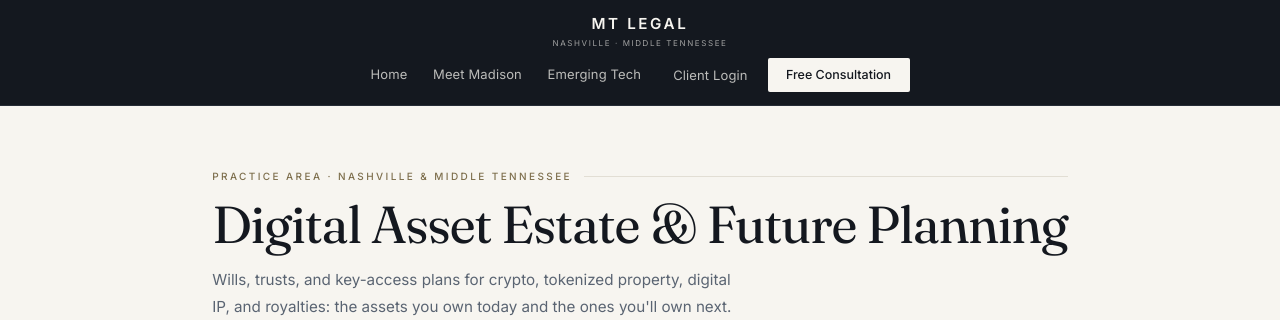
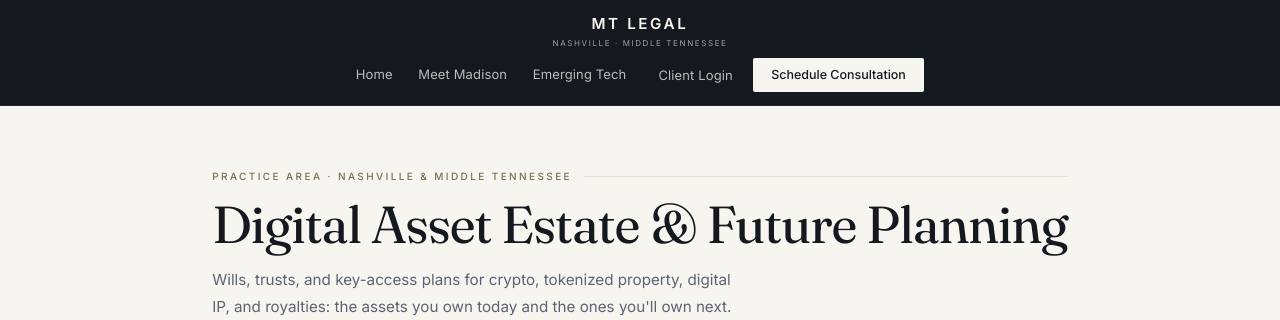
Before and after one commit to mtbiggs-legal/mt-legal-site, a Flask app: page /practice/estate-business in a window 1280 px wide. Shown: the top 320 px of the page. Run offline with Flask 3, Linux system fonts and the light colour scheme; parts of the project's set-up code (start-up, migrations or seed data) failed here and were passed over.

Commit message:
feat(brand): paid consultations; LEGAL mark; business card
Replace every "free consultation" with a brief no-cost intro call and a paid
consultation credited toward the retainer (pages, FAQ, meta, intake email,
chat prompt). Add an MT mark with a small LEGAL for the email signature and a
new business card, and drop the MT Legal text line from the signature.

Co-Authored-By: Claude Opus 5.5 <noreply@anthropic.com>

```diff
--- a/blueprints/email_service.py
+++ b/blueprints/email_service.py
@@ -207,11 +207,12 @@ def send_lead_email(name: str, email: str, case_type: str, assigned_attorney: st
         <strong>{practice}</strong> and will be in touch shortly.
       </p>
       <p>
-        The fastest way to get answers is to schedule a
-        <strong>free 20-minute consultation</strong> directly on our calendar:
+        The fastest way to get started is to book a brief intro call, at no cost,
+        directly on our calendar. If your matter is a fit, we will schedule a full
+        consultation; its fee is credited toward your retainer if you hire us.
       </p>
       <div class="cta">
-        <a href="{cal_url}">Book Your Free Consultation &rarr;</a>
+        <a href="{cal_url}">Book Your Intro Call &rarr;</a>
       </div>
       <hr class="divider">
       <p>
@@ -230,7 +231,7 @@ def send_lead_email(name: str, email: str, case_type: str, assigned_attorney: st
     text_body = (
         f"Hi {first_name},\n\n"
         f"Thank you for reaching out about your {practice} matter.\n\n"
-        f"Book a free consultation: {cal_url}\n\n"
+        f"Book a brief intro call (no cost): {cal_url}\n\n"
         f"Assigned attorney: {atty_display}\n"
         f"Urgent matters: {phone}\n\n"
         f"Warm regards,\n{atty_display}\nMT Legal"
--- a/blueprints/public.py
+++ b/blueprints/public.py
@@ -237,7 +237,9 @@ def chat_message():
         "decentralization share one idea: protecting the individual, their privacy, and their "
         "fundamental rights from overreaching power. You help answer "
         "general legal questions and direct "
-        "people to schedule a free consultation for specific legal advice. Always recommend "
+        "people to schedule a consultation for specific legal advice (a brief intro call is "
+        "at no cost; the full consultation has a fee credited toward the retainer if they "
+        "hire the firm). Never call the consultation free. Always recommend "
         "consulting with an attorney for personalized advice."
     )
 
--- a/brand/email-signature.txt
+++ b/brand/email-signature.txt
@@ -1,7 +1,7 @@
 Madison T. Biggs, Esq.
 Founder & Managing Partner
-MT Legal | Nashville · Middle Tennessee
+Nashville · Middle Tennessee
 615-601-0633 • Mtbiggs@midtennlegal.com • midtennlegal.com
-Schedule a free consultation: https://midtennlegal.com/intake
+Schedule a consultation: https://midtennlegal.com/intake
 
-This email may contain confidential or attorney-client privileged information. If you received it in error, please notify the sender and delete it. Contacting MT Legal does not create an attorney-client relationship until a written engagement letter is signed. Attorney advertising.
+This email may contain confidential or attorney-client privileged information. If you received it in error, please notify the sender and delete it. Contacting this office does not create an attorney-client relationship until a written engagement letter is signed. Attorney advertising.
--- a/templates/base.html
+++ b/templates/base.html
@@ -38,7 +38,7 @@
   })();
   </script>
   <title>{% block title %}{{ firm_name }} | Nashville Criminal Defense &amp; Digital Asset Attorney{% endblock %}</title>
-  <meta name="description" content="{% block meta_description %}{{ firm_name }} is a Nashville criminal defense firm first, and DeFi-native counsel for digital assets. Criminal defense, civil rights litigation, estate and family planning, and personal injury across Middle Tennessee, plus digital asset estate planning, stablecoins and agentic payments, and real-world asset tokenization. Free consultation.{% endblock %}" />
+  <meta name="description" content="{% block meta_description %}{{ firm_name }} is a Nashville criminal defense firm first, and DeFi-native counsel for digital assets. Criminal defense, civil rights litigation, estate and family planning, and personal injury across Middle Tennessee, plus digital asset estate planning, stablecoins and agentic payments, and real-world asset tokenization. Schedule a consultation.{% endblock %}" />
   <link rel="canonical" href="{{ request.base_url }}" />
   <!-- Link previews (texts, iMessage, WhatsApp, LinkedIn, Facebook, Slack) -->
   {% set og_image = url_for('static', filename='images/og-image.jpg', _external=True) %}
@@ -320,7 +320,7 @@
         </nav>
         <div class="header-portals">
           {% if not public_site_only %}<a href="{{ url_for('auth.client_login') }}"   class="portal-pill">Client Login</a>{% endif %}
-          <a href="{{ url_for('intake.intake') }}"       class="header-cta">Free Consultation</a>
+          <a href="{{ url_for('intake.intake') }}"       class="header-cta">Schedule Consultation</a>
         </div>
       </div>
     </div>
@@ -558,7 +558,7 @@
         <div class="consult-divider"></div>
         <p id="consult-body" class="consult-body-text"></p>
         <a href="/intake" class="btn btn-consult" style="display:inline-flex;text-decoration:none;margin-bottom:.75rem;font-size:1rem;padding:.8rem 2rem">
-          Schedule Free Consultation →
+          Schedule Consultation →
         </a>
         <br/>
         <button class="btn btn-secondary" id="consult-dismiss" onclick="closeConsultModal()" style="margin-top:.4rem">
@@ -572,7 +572,7 @@
   <div id="calendar-modal" class="modal-overlay" style="display:none" onclick="handleModalOverlayClick(event)">
     <div class="modal-box">
       <div class="modal-header">
-        <h2>📞 Schedule Free Initial Call</h2>
+        <h2>📞 Schedule Initial Call</h2>
         <button class="modal-close" onclick="closeScheduleModal()" title="Close">✕</button>
       </div>
       <div class="modal-body">
@@ -631,7 +631,7 @@
           oninput="this.style.height='auto';this.style.height=Math.min(this.scrollHeight,80)+'px'"></textarea>
         <button id="chat-send" onclick="sendChatMsg()" title="Send">&#9658;</button>
       </div>
-      <div id="chat-disclaimer">General information only, not legal advice. &nbsp;<a href="/intake" style="color:var(--accent)">Get a free consultation →</a></div>
+      <div id="chat-disclaimer">General information only, not legal advice. &nbsp;<a href="/intake" style="color:var(--accent)">Schedule a consultation →</a></div>
     </div>
 
     <!-- Toggle pill (always visible) -->
--- a/templates/case_search.html
+++ b/templates/case_search.html
@@ -420,7 +420,7 @@ function showCaseSearchWarning(url, courtName) {
 <a href="{{ url_for('intake.intake') }}" class="ed-cta ed-cta--link">
   <div>
     <h2>Found your case?</h2>
-    <p>Talk through it in a free, confidential consultation.</p>
+    <p>Talk through it in a confidential consultation, starting with a brief call at no cost.</p>
   </div>
   <span class="btn ed-cta-btn">Start your intake</span>
 </a>
--- a/templates/emerging_tech.html
+++ b/templates/emerging_tech.html
@@ -47,7 +47,7 @@
 <a href="{{ url_for('intake.intake') }}?case_type=Stablecoins%20%2F%20Agentic%20Payments" class="ed-cta ed-cta--link">
   <div>
     <h2>Building something new?</h2>
-    <p>A free, confidential consultation on your stablecoin, agentic payment, or tokenization project.</p>
+    <p>A confidential consultation on your stablecoin, agentic payment, or tokenization project.</p>
   </div>
   <span class="btn ed-cta-btn">Start your intake</span>
 </a>
--- a/templates/intake.html
+++ b/templates/intake.html
@@ -1,5 +1,5 @@
 {% extends "base.html" %}
-{% block title %}Free Consultation | {{ firm_name }} | Nashville Attorney{% endblock %}
+{% block title %}Schedule a Consultation | {{ firm_name }} | Nashville Attorney{% endblock %}
 
 {% block hero %}
 <section class="ed-page-head">
--- a/templates/meet_the_firm.html
+++ b/templates/meet_the_firm.html
@@ -424,7 +424,7 @@
 <a href="{{ url_for('intake.intake') }}" class="ed-cta ed-cta--link">
   <div>
     <h2>Talk to {{ partner.name.split(' ')[0] }} directly.</h2>
-    <p>A free, confidential consultation. No obligation, and no pressure to hire us.</p>
+    <p>Start with a brief call at no cost. The consultation fee is credited toward your retainer if you hire us.</p>
   </div>
   <span class="btn ed-cta-btn">Start your intake</span>
 </a>
--- a/templates/practice_area.html
+++ b/templates/practice_area.html
@@ -1,6 +1,6 @@
 {% extends "base.html" %}
 {% block title %}{{ area.name }} Attorney in Nashville, TN | {{ firm_name }}{% endblock %}
-{% block meta_description %}{{ area.tagline }} {{ firm_name }}, {{ partner.display }}, Nashville, Tennessee. Free consultation.{% endblock %}
+{% block meta_description %}{{ area.tagline }} {{ firm_name }}, {{ partner.display }}, Nashville, Tennessee. Schedule a consultation.{% endblock %}
 
 {% block styles %}
 <style>
@@ -160,7 +160,7 @@
 <a href="{{ url_for('intake.intake') }}?case_type={{ area.case_types[0] | urlencode }}" class="ed-cta ed-cta--link">
   <div>
     <h2>Discuss your {{ area.name }} matter.</h2>
-    <p>A free, confidential consultation. No obligation, and no pressure to hire us.</p>
+    <p>Start with a brief call at no cost. The consultation fee is credited toward your retainer if you hire us.</p>
   </div>
   <span class="btn ed-cta-btn">Start your intake</span>
 </a>
```
Also changed, not shown: brand/business-card.html (added, +58 -0 lines), brand/email-signature.html (+4 -4 lines), templates/how_it_works.html (+5 -3 lines), templates/index.html (+5 -4 lines), tests/test_practice_pages.py (+1 -1 lines), brand/business-card-preview.png (added), brand/mt-legal-mark.png (added), static/brand/mt-legal-mark.png (added), 1 other file.
